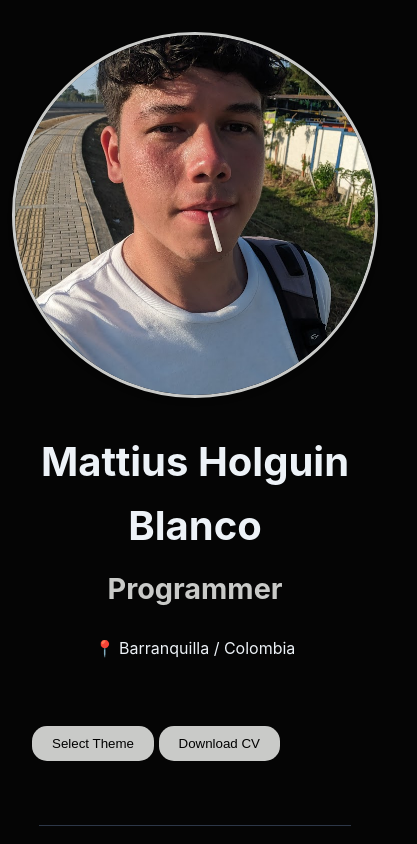
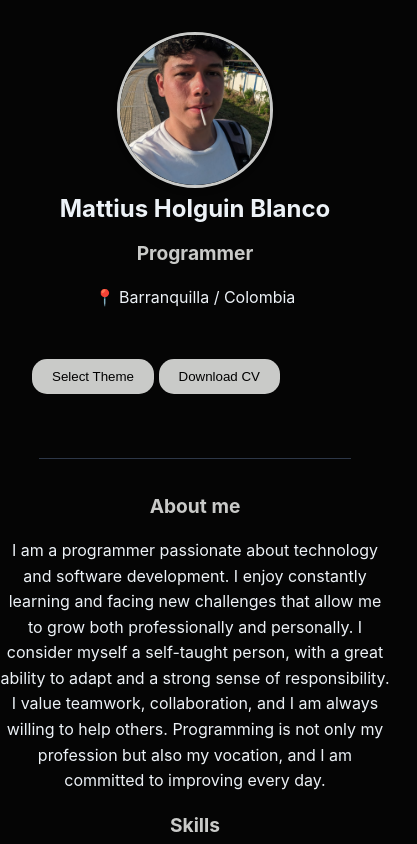
Before and after one commit to Matt-py10/portafolio, a plain HTML site: page index.html in a window 390 px wide. Shown: the top 844 px of the page, 417 px wide, since content can reach past the window. Drawn offline with Linux system fonts and the light colour scheme.

Commit message:
Update styles.css

```diff
--- a/styles.css
+++ b/styles.css
@@ -358,22 +358,49 @@
 
 
   /* Responsive */
+  /* Ajustes responsivos */
 @media (max-width: 768px) {
+  h1 {
+      font-size: 1.8rem; /* Reduce tamaño en pantallas pequeñas */
+      line-height: 1.2; /* Ajusta altura de línea para evitar cortes */
+      margin-bottom: 1rem;
+  }
+
+  h2 {
+      font-size: 1.5rem; /* Reduce subtítulo */
+      margin-bottom: 1rem;
+  }
+
   .header {
       flex-direction: column;
       text-align: center;
+      align-items: center;
+      gap: 1rem;
+      margin-bottom: 2rem; /* Reduce espaciado */
   }
 
-    .skills-container {
-      grid-template-columns: repeat(auto-fill, minmax(100px, 1fr));
+  .avatar {
+      width: 200px; /* Reduce avatar */
+      height: 200px;
+  }
 }
 
-    .project-buttons {
-      flex-direction: column;
-      align-items: center;
+@media (max-width: 480px) {
+  h1 {
+      font-size: 1.5rem; /* Pequeñas pantallas */
+      line-height: 1.1;
   }
 
-    .project-card {
-      padding: 1rem;
+  h2 {
+      font-size: 1.2rem;
+  }
+
+  .header {
+      gap: 0.5rem; /* Menos separación vertical */
+  }
+
+  .avatar {
+      width: 150px; /* Avatar aún más pequeño */
+      height: 150px;
   }
 }
```
Lines whose indentation alone changed are shown as unchanged.
